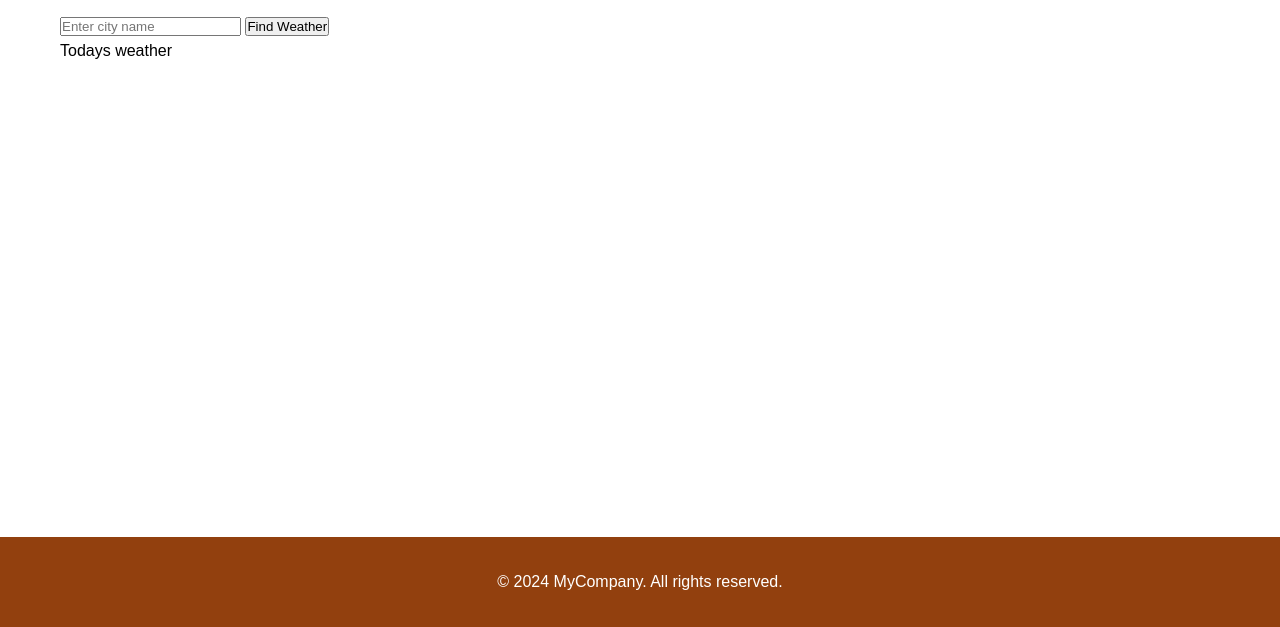
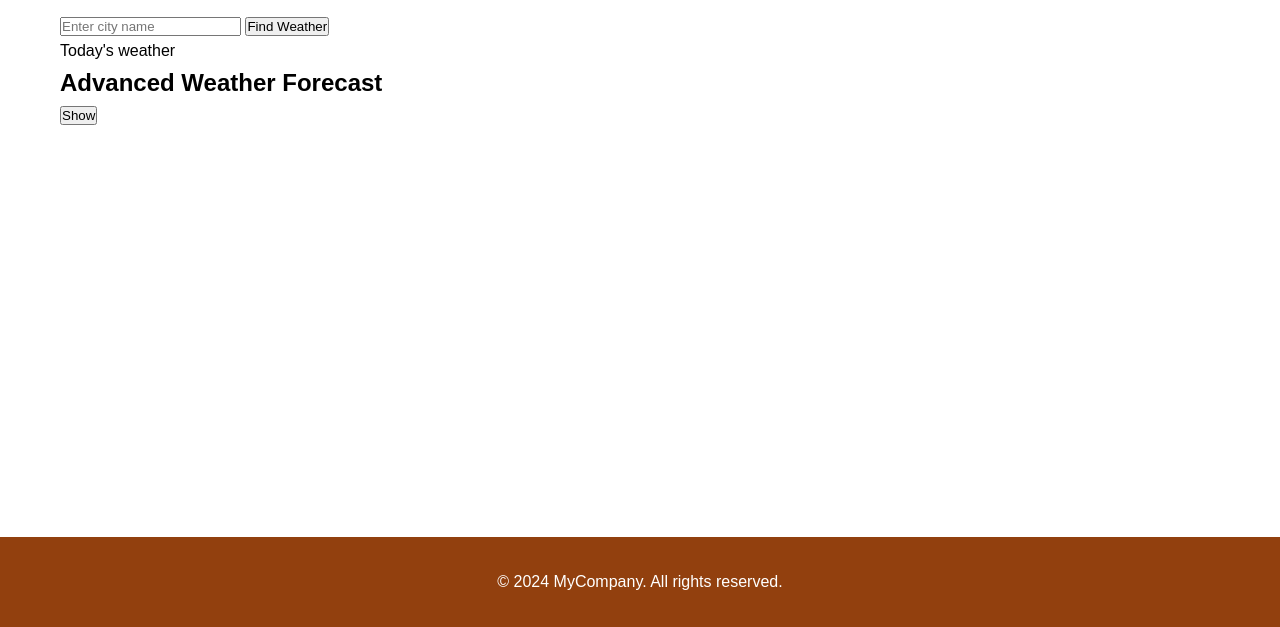
Before and after one commit to Mosssi/weathergroup, a plain HTML site: page index.html in a window 1280 px wide. Shown: the part 173-800 px from the top of the page. Drawn offline with Linux system fonts and the light colour scheme; files that its build step writes are made by us from their sources.

Commit message:
adding more parameters

```diff
--- a/index.html
+++ b/index.html
@@ -4,7 +4,7 @@
   <meta charset="UTF-8">
   <meta name="viewport" content="width=device-width, initial-scale=1.0">
   <title>Basic Layout</title>
-  <link rel="stylesheet" href="./css/style.css">
+  <link rel="stylesheet" href="./styles/style.css">
   <script src="./js/script.js" defer></script>
 </head>
 <body>
@@ -27,15 +27,19 @@
   <main class="main">
     <div class="container">
       <h1>Welcome to Our Website</h1>
-      <input type="text" id ="city_input" placeholder="Enter city name" required>
+      <input type="text" id="city_input" placeholder="Enter city name" required>
       <button id="btn_findweather">Find Weather</button>
-      <p>Todays weather </p>
-      <p id = "city_name"></p>
-      <p id = "weather_detail"></p>
-      <p id = "weather_detail_feels_like"> </p>
+      <p>Today's weather</p>
+      <p id="city_name"></p>
+      <p id="weather_detail"></p>
+      <p id="weather_detail_feels_like"></p>
+      <h2>Advanced Weather Forecast</h2>
+      <button onclick="getWeather()">Show</button>
+      <div id="hourly" class="current-weather"></div>
+      <div class="weather-overview"></div>
+      <div id="hourly" class="hourly-weather"></div>
     </div>
   </main>
-
   <footer class="footer">
     <div class="container">
       <p>&copy; 2024 MyCompany. All rights reserved.</p>
--- a/js/script.js
+++ b/js/script.js
@@ -43,3 +43,65 @@ const getWeatherReport = () => {
 };
 
 btn_findweather.addEventListener("click", getWeatherReport);
+
+async function getWeather() {
+
+  const city = city_input.value.trim();
+  const currentDiv = document.querySelector(".current-weather");
+  const hourlyDiv = document.querySelector(".hourly-weather");
+  const overviewDiv = document.querySelector(".weather-overview");
+
+  if (!city) {
+    currentDiv.innerHTML = "Please enter a city name!";
+    return;
+  }
+
+  try {
+    const weatherURL =
+      `https://api.openweathermap.org/data/2.5/weather?q=${city}&appid=${API_KEY}&units=metric`;
+
+    const weatherRes = await fetch(weatherURL);
+    const weatherData = await weatherRes.json();
+
+    if (weatherData.cod == "404") {
+      currentDiv.innerHTML = "City not found!";
+      return;
+    }
+
+    currentDiv.innerHTML = `
+            <h2>${weatherData.name}</h2>`;
+
+    const forecastURL =
+      `https://api.openweathermap.org/data/2.5/forecast?q=${city}&appid=${API_KEY}&units=metric`;
+    const forecastRes = await fetch(forecastURL);
+    const forecastData = await forecastRes.json();
+
+    let hourlyHTML = "<h3>Hourly Forecast (Next 24h)</h3>";
+
+    forecastData.list.forEach((item, index) => {
+      if (index >= 8) return; // 8 × 3 hours = 24 hours
+
+      const dateObj = new Date(item.dt * 1000);
+      const time = dateObj.toLocaleTimeString([], {
+        hour: "2-digit",
+        minute: "2-digit"
+      });
+
+      hourlyHTML += `
+                <p><b>${time}</b>: ${item.main.temp}°C — ${item.weather[0].description}</p>
+            `;
+    });
+
+    hourlyDiv.innerHTML = hourlyHTML;
+
+    overviewDiv.innerHTML = `
+    <h3>Overview</h3>
+    <p>Humidity: ${weatherData.main.humidity}%</p>
+    <p>Wind: ${weatherData.wind.speed} m/s</p>
+    `;
+
+  } catch (error) {
+  console.error("Error:", error);
+    currentDiv.innerHTML = "Error fetching weather!";
+  }
+}
```
